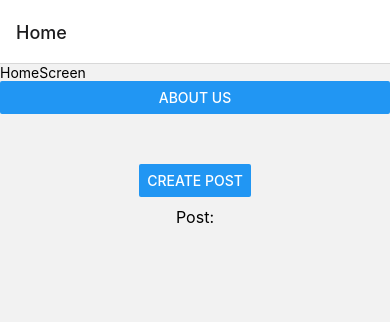
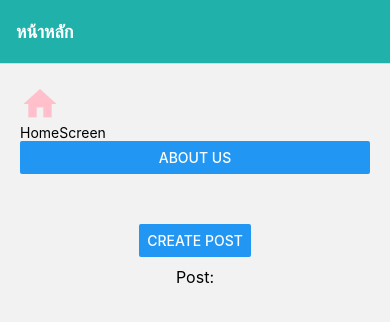
Before and after one commit to MasterAvocado1150/2113110957_React, a React Native app: screen /Home in a window 390 px wide. Shown: the top 322 px of the page. Built offline with nearby package versions, Linux system fonts and the light colour scheme.

Commit message:
Icon and styles-homescreen

```diff
--- a/App.tsx
+++ b/App.tsx
@@ -1,4 +1,3 @@
-
 import { StyleSheet, Text, View, Button, Alert, TextInput } from "react-native";
 
 import React, { useState, useEffect } from "react";
@@ -15,16 +14,37 @@
 
   return (
     <NavigationContainer>
-      <HomeStack.Navigator initialRouteName="Home">
-        <HomeStack.Screen name="Home" component={HomeScreen} />
-        <HomeStack.Screen name="About" component={AboutScreen} />
-        <HomeStack.Screen name="Post" component={PostScreen}/>
+      <HomeStack.Navigator
+        initialRouteName="Home"
+        screenOptions={{
+          headerStyle: { backgroundColor: "#20b2aa" },
+          headerTintColor: "white",
+          headerTitleStyle: { fontWeight: "bold" },
+        }}
+      >
+        <HomeStack.Screen
+          name="Home"
+          component={HomeScreen}
+          options={{ title: "หน้าหลัก" }}
+        />
+        <HomeStack.Screen
+          name="About"
+          component={AboutScreen}
+          options={{
+            title: "เกี่ยวกับเรา",
+            // headerStyle: { backgroundColor: "#20b2aa" },
+            // headerTintColor: "white",
+            // headerTitleStyle: { fontWeight: "bold" },
+            headerTitleAlign: "center",
+          }}
+        />
+        <HomeStack.Screen name="Post" component={PostScreen} />
       </HomeStack.Navigator>
     </NavigationContainer>
   );
 };
 
-export default App
+export default App;
 
 const styles = StyleSheet.create({
   container: {
--- a/package.json
+++ b/package.json
@@ -18,11 +18,13 @@
     "react-native": "0.74.3",
     "react-native-safe-area-context": "4.10.5",
     "react-native-screens": "3.31.1",
+    "react-native-vector-icons": "^10.1.0",
     "save": "^2.9.0"
   },
   "devDependencies": {
     "@babel/core": "^7.20.0",
     "@types/react": "~18.2.45",
+    "@types/react-native-vector-icons": "^6.4.18",
     "typescript": "^5.3.3"
   },
   "private": true
--- a/screens/HomeScreen.tsx
+++ b/screens/HomeScreen.tsx
@@ -1,6 +1,7 @@
 import { StyleSheet, Text, View, Button } from "react-native";
 import React from "react";
 import PostScreen from "./PostScreen";
+import MaterialIcon from 'react-native-vector-icons/MaterialIcons'
 
 const HomeScreen = ({ navigation, route }: any): React.JSX.Element => {
   const gotoAbout = () => {
@@ -11,7 +12,8 @@
   };
 
   return (
-    <View>
+    <View style={styles.container}>
+      <MaterialIcon name="home" size={40} color='pink'/>
       <Text>HomeScreen</Text>
       <Button title="About us" onPress={gotoAbout} />
       <View style={styles.postContainer}>
```
Also changed, not shown: 1 other file (tests, documents, lock files or other folders).
